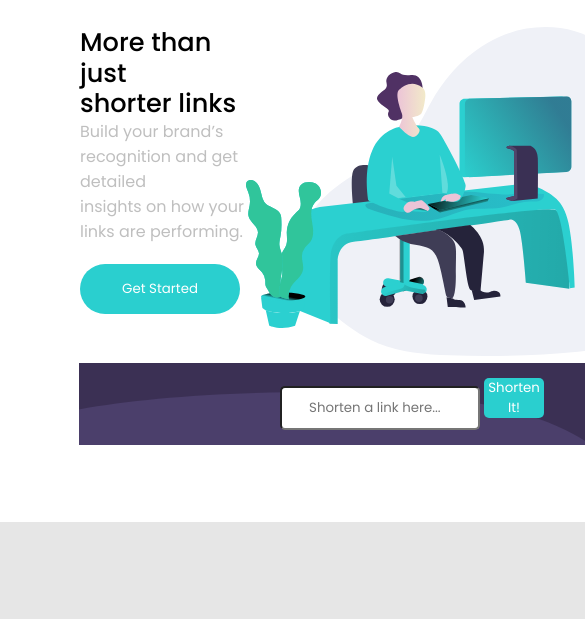
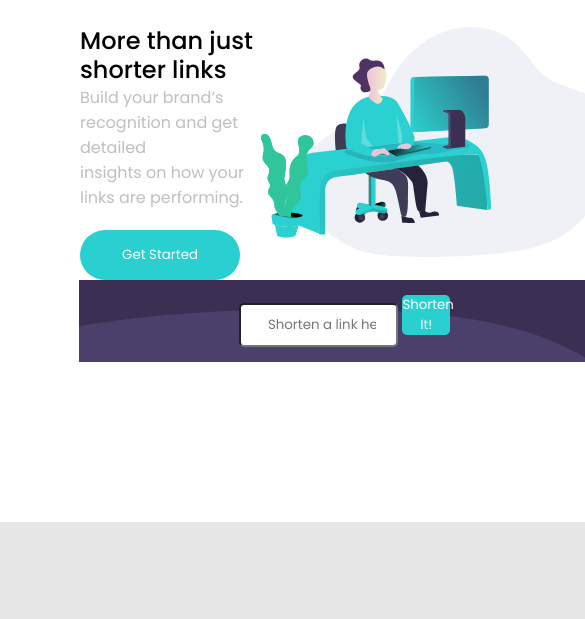
Before and after one commit to NICKY-TECH/shorten-project, a plain HTML site: page index.html in a window 390 px wide. Shown: the part 72-691 px from the top of the page, 585 px wide, since content can reach past the window. Drawn offline with Linux system fonts and the light colour scheme.

Commit message:
work on second section for mobile view

```diff
--- a/style.css
+++ b/style.css
@@ -344,11 +344,11 @@ i{
 
 @media screen and (max-width:600px) {
     h1{
-        font-size: 1.6em;
+        font-size: 1.5em;
         font-weight: 500;
     }
     .section-two article img{
-        width: 500px;
+        width: 350px;
 
 
     }
```
